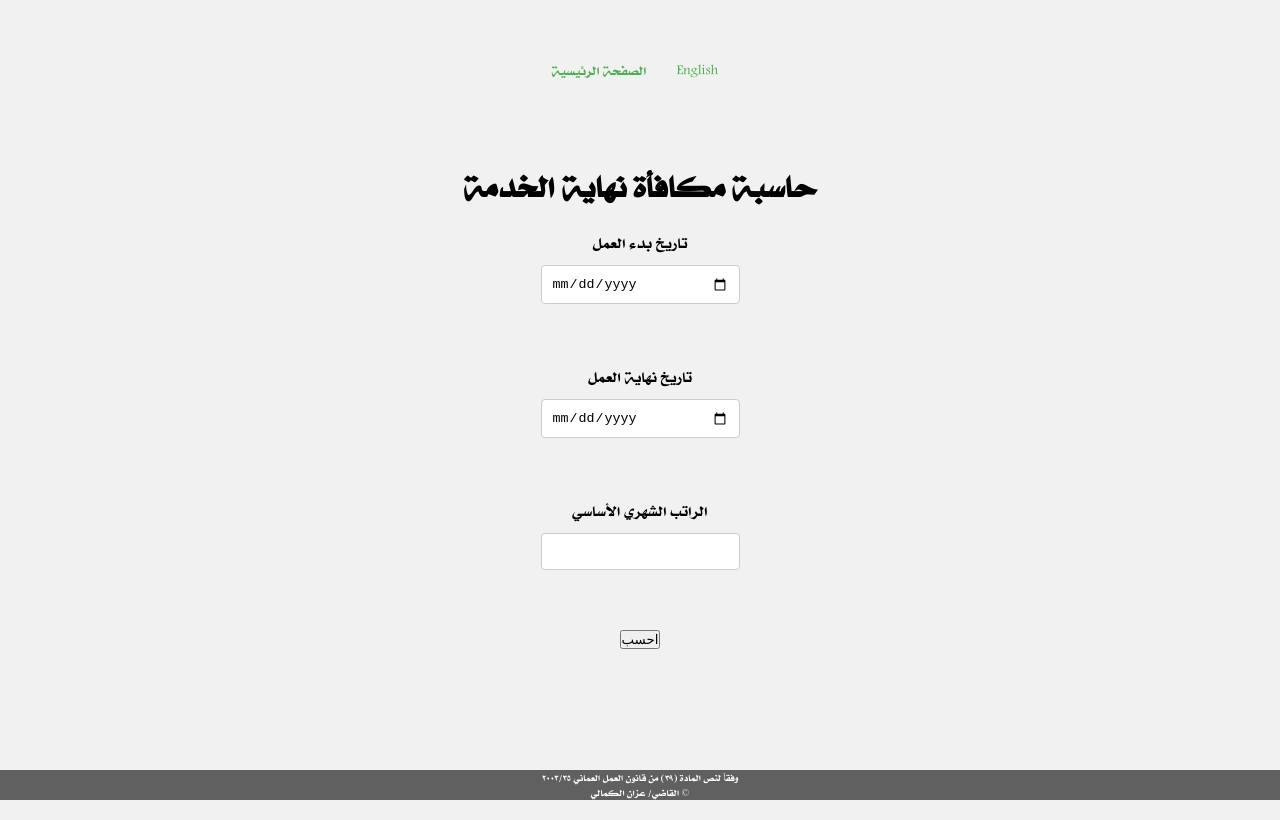
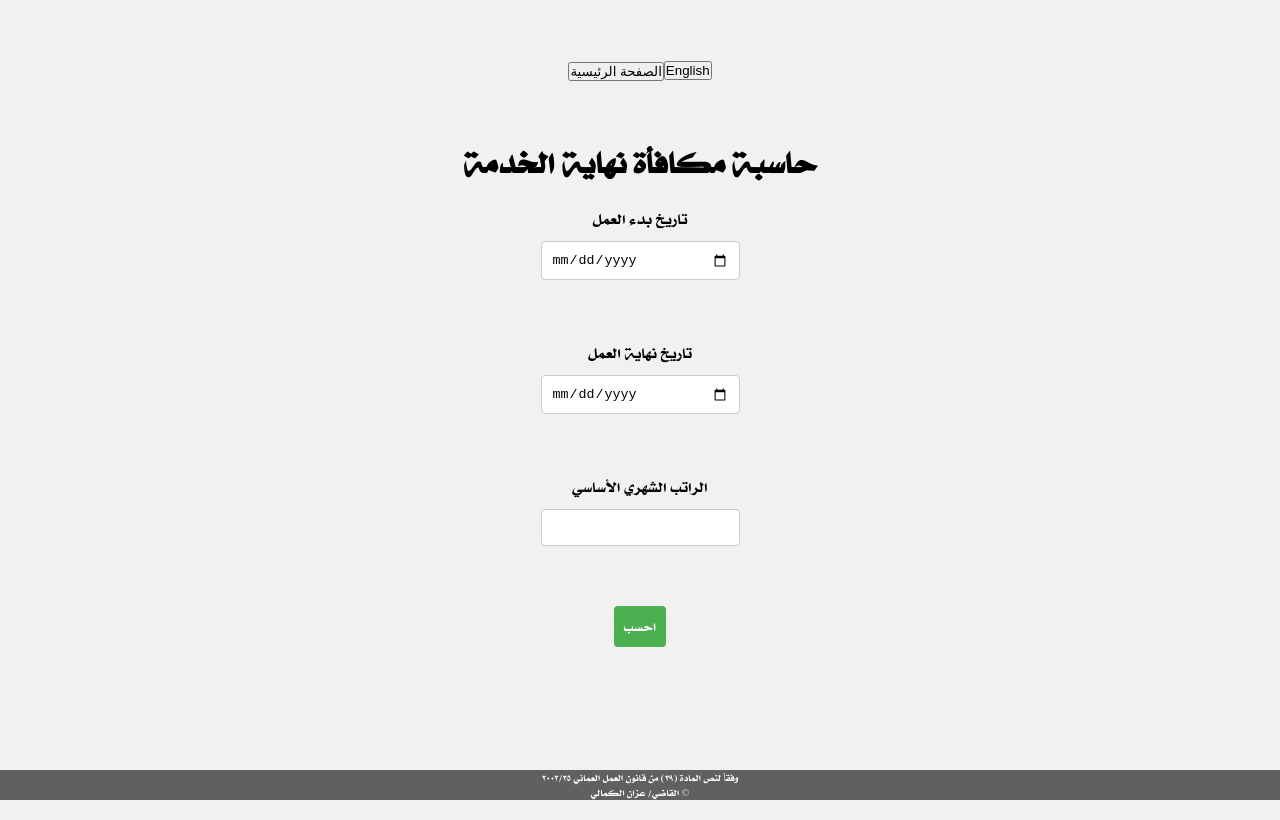
Before and after one commit to zezokam/Twolaborlaws, a plain HTML site: page old_law.html in a window 1280 px wide. Drawn offline with Linux system fonts and the light colour scheme.

Commit message:
Update styleoo.css

```diff
--- a/styleoo.css
+++ b/styleoo.css
@@ -1,19 +1,9 @@
-/* Style.css */
-
-/* Font */
-@font-face {
-  font-family: "Khalid";
-  src: url("https://raw.githubusercontent.com/zezokam/Twolaborlaws/main/Fonts/Khalid.ttf") format("truetype");
-}
-
-/* Reset Styles */
 * {
   box-sizing: border-box;
   margin: 0;
   padding: 0;
 }
 
-/* Body Styles */
 body {
   font-family: "Khalid", serif;
   background-color: #f1f1f1;
@@ -25,7 +15,6 @@ body {
   margin-top: 20px;
 }
 
-/* Container Styles */
 .container {
   width: 80%;
   min-height: calc(100vh - 100px);
@@ -36,13 +25,11 @@ body {
   text-align: center;
 }
 
-/* Header Styles */
 h1 {
   text-align: center;
   margin-bottom: 20px;
 }
 
-/* Form Styles */
 form {
   display: flex;
   flex-direction: column;
@@ -63,32 +50,29 @@ input[type=number] {
   margin-bottom: 10px;
 }
 
-/* Button Container Styles */
 .button-container {
   display: flex;
-  justify-content: flex-start; /* Align buttons to the left */
+  justify-content: center;
   align-items: center;
   flex-wrap: wrap;
 }
 
-.button-container button {
-  background-color: transparent; /* Remove the green background */
-  color: #4CAF50; /* Change text color to green */
+button[type=button] {
+  background-color: #4CAF50;
+  color: white;
   font-family: "Khalid", serif;
   padding: 10px 10px;
   border: none;
   border-radius: 4px;
   cursor: pointer;
-  margin-right: 10px; /* Add margin between buttons */
+  margin-bottom: 10px;
   font-size: 14px !important;
 }
 
-.button-container button:hover {
-  background-color: transparent; /* Remove the green background on hover */
-  color: #45a049; /* Change text color on hover */
+button[type=button]:hover {
+  background-color: #45a049;
 }
 
-/* Result Styles */
 #result {
   margin-top: 20px;
   margin-bottom: 20px;
@@ -107,7 +91,6 @@ input[type=number] {
   margin-bottom: 10px;
 }
 
-/* Footer Styles */
 @font-face {
   font-family: "Khalid";
   src: url("https://raw.githubusercontent.com/zezokam/Twolaborlaws/main/Fonts/Khalid.ttf") format("truetype");
@@ -130,14 +113,13 @@ footer p {
   padding: 0;
 }
 
-/* Media Query for Small Screens */
 @media only screen and (max-width: 600px) {
   form {
     flex-direction: column;
   }
   input[type=date],
   input[type=number],
-  .button-container button {
+  button[type=button] {
     width: 100%;
   }
 
```
